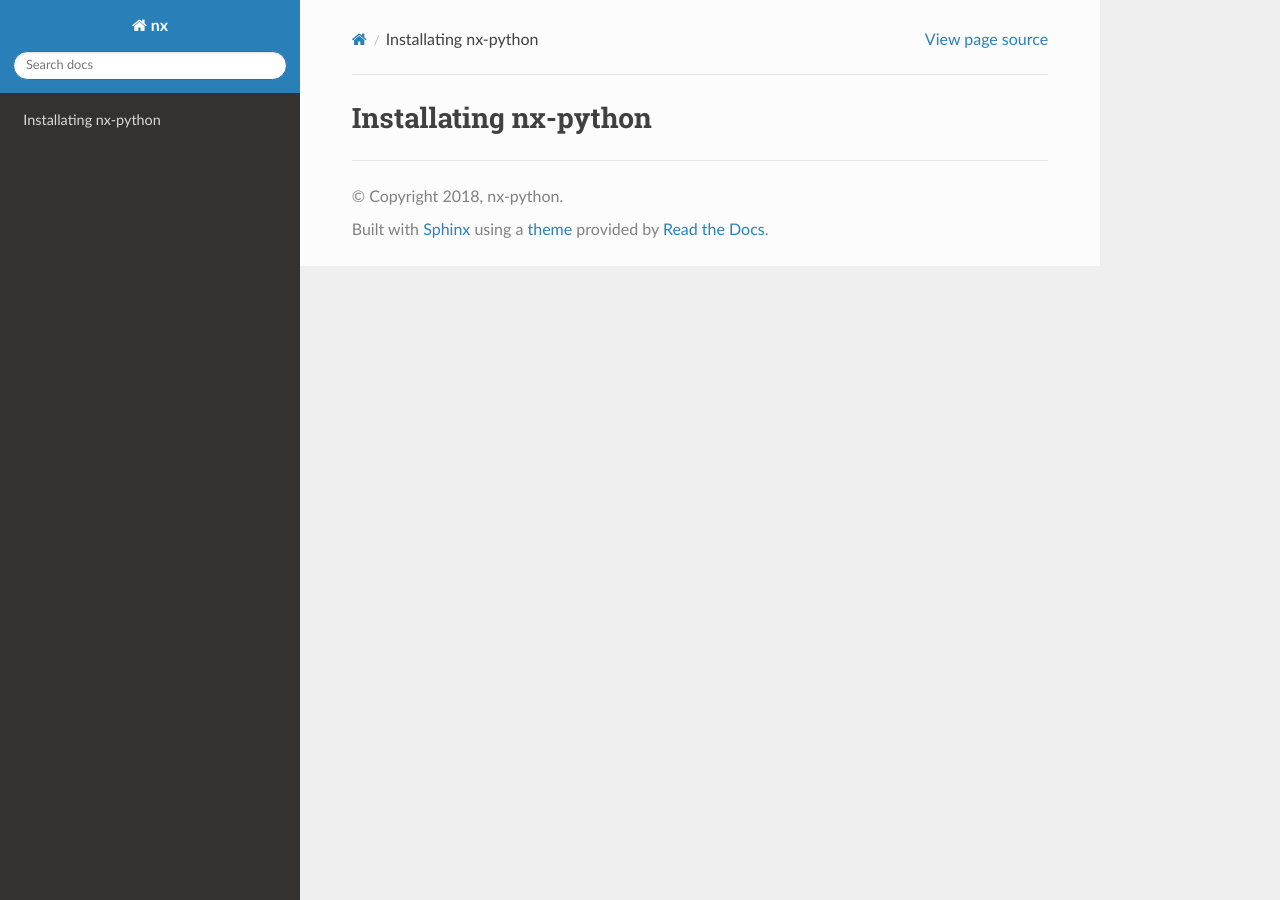
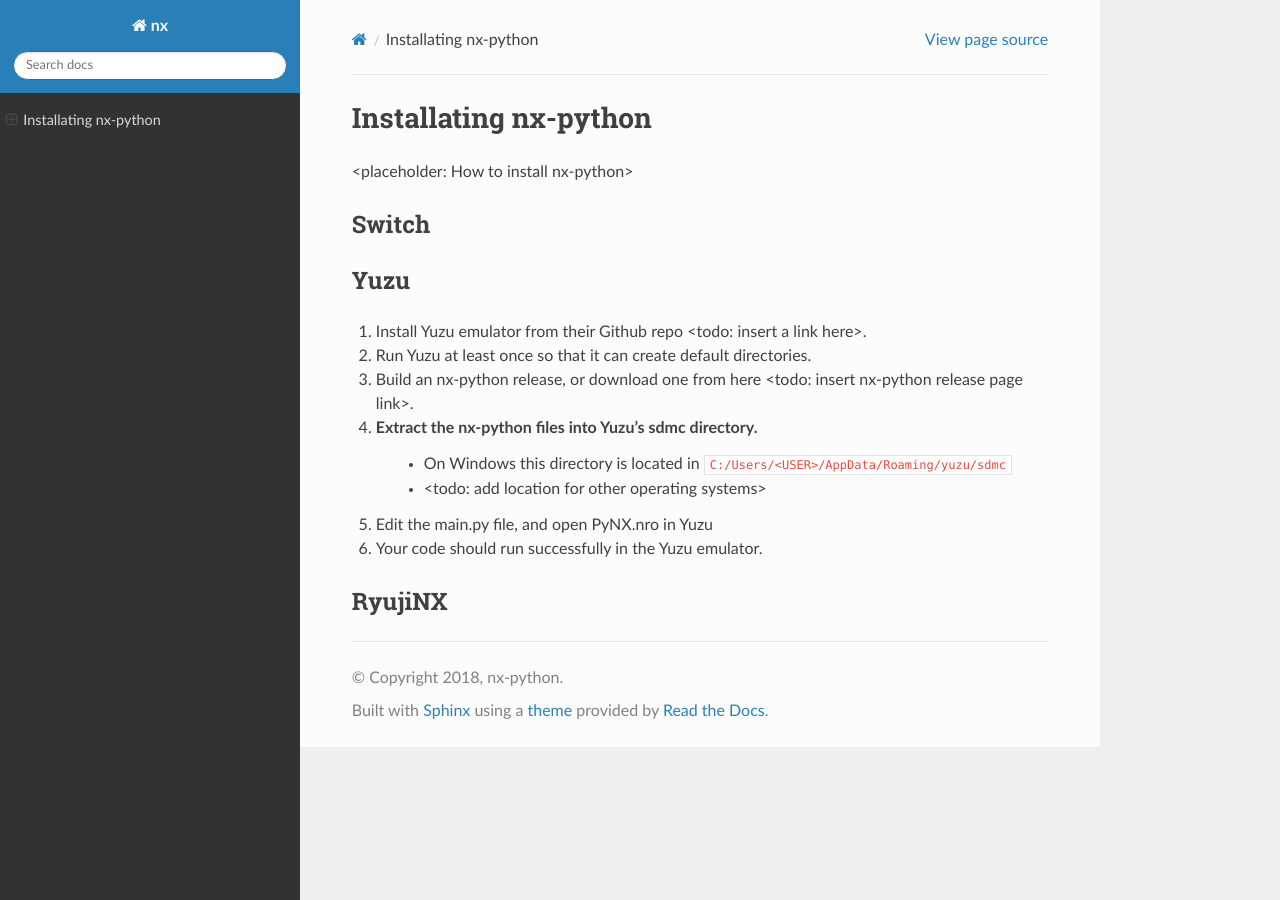
Before and after one commit to nx-python/nx, a Sphinx documentation site: the page built from docs/getting_started/installation.rst, in a window 1280 px wide. Built offline with Sphinx 7.4.7 and the Read the Docs theme 2.0.0, drawn with Linux system fonts in a browser that asks for light colours.

Commit message:
Added basic yuzu installation instructions to the installation page

```diff
--- a/docs/getting_started/installation.rst
+++ b/docs/getting_started/installation.rst
@@ -3,3 +3,24 @@
 ==================
 Installating nx-python
 ==================
+
+<placeholder: How to install nx-python>
+
+Switch
+------------------
+
+
+Yuzu
+------------------
+1. Install Yuzu emulator from their Github repo <todo: insert a link here>.
+2. Run Yuzu at least once so that it can create default directories.
+3. Build an nx-python release, or download one from here <todo: insert nx-python release page link>.
+4. Extract the nx-python files into Yuzu's sdmc directory.
+    - On Windows this directory is located in ``C:/Users/<USER>/AppData/Roaming/yuzu/sdmc``
+    - <todo: add location for other operating systems>
+5. Edit the main.py file, and open PyNX.nro in Yuzu
+6. Your code should run successfully in the Yuzu emulator.
+
+
+RyujiNX
+------------------
```
